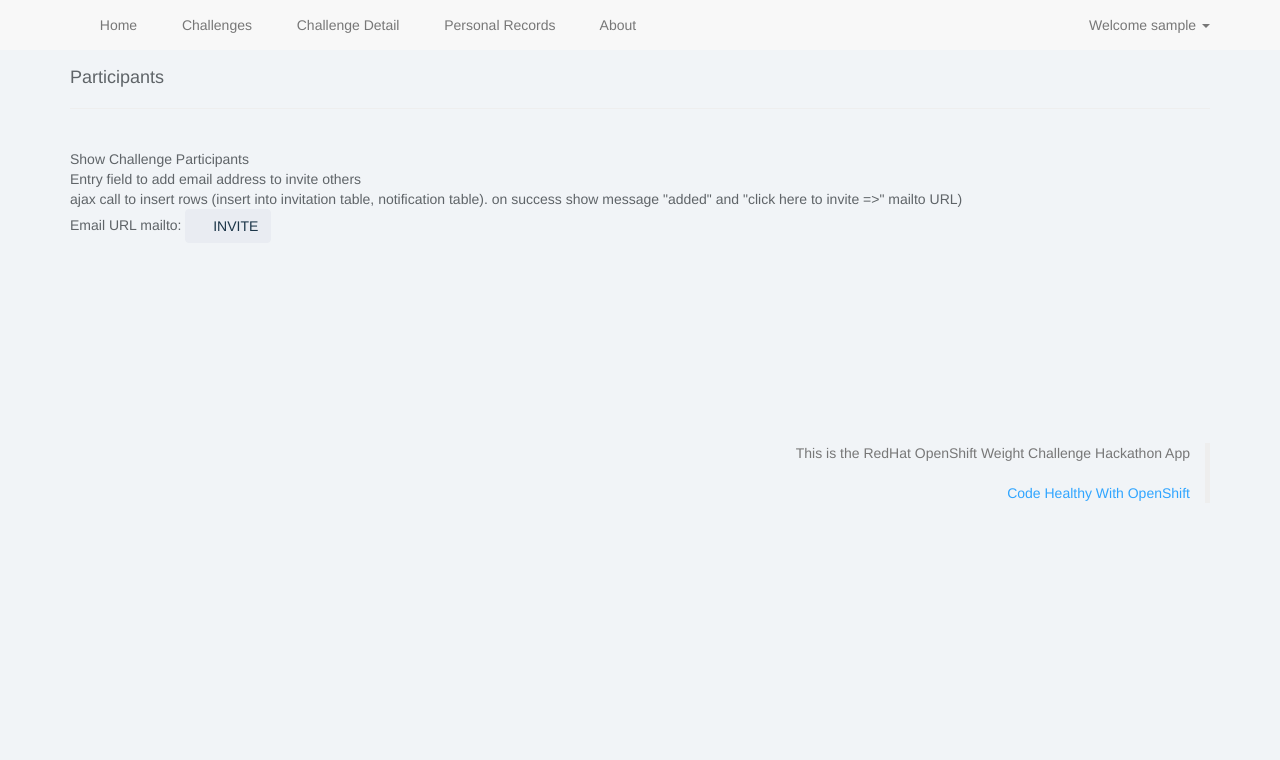
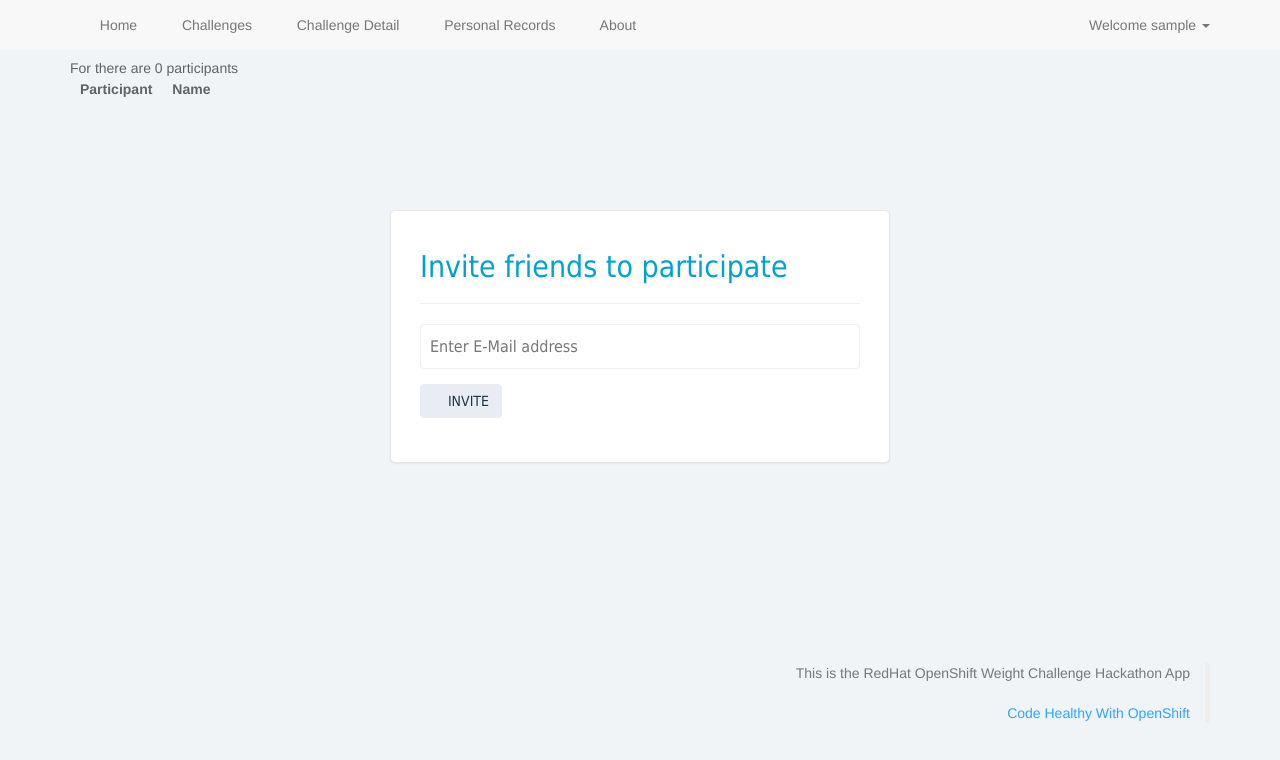
Before and after one commit to mohamadcharaf/weightchallenge, a PHP site: page /invite.php in a window 1280 px wide. Shown: the top 760 px of the page. Run offline with PHP 8.4, Linux system fonts and the light colour scheme; the visitor is signed in with stand-in values (Sample User, id 1); tables that the repository leaves empty or names only in its code hold one stand-in row (values such as "Sample post"); lists and menus that the app fills with data are empty; some web fonts are replaced.

Commit message:
Work in progress

```diff
--- a/invite.php
+++ b/invite.php
@@ -1,23 +1,138 @@
 <?php
 require_once( 'session.php' );
 require_once( 'common_top.php' );
+
+$challenge_id = (isset($_REQUEST['challenge_id'])) ? htmlspecialchars( $_REQUEST['challenge_id'] ) : -1;
+
+//QQQ verify that the present user is the one that created the challenge, otherwise silently jump to the home page
+
+if( isset( $_POST['btn-invite'] ) ){
+  $email = strip_tags( $_POST['txt_email'] );
+  if( $email == '' ){
+    $error[] = 'provide email id';
+  }
+  else if( !filter_var( $email, FILTER_VALIDATE_EMAIL ) ){
+    $error[] = 'Please enter a valid email address';
+  }
+  else{
+    try{
+      $sql_string = '
+      SELECT user_id
+        FROM wc__users
+       WHERE user_email = ":email"';
+      $stmt = $user->prepQuery( $sql_string );
+      $stmt->bindParam( ':email', $email );
+      $stmt->execute();
+      $invitee_id = $stmt->fetch( PDO::FETCH_COLUMN, 0 );
+
+      $sql_string = '
+        INSERT INTO wc__challenge_participant( fk_challenge_id, fk_user_id, start_date, end_date, challenge_type, status )
+        VALUES( :cid, :invitee_id )';
+      $stmt = $user->prepQuery( $sql_string );
+      $stmt->bindParam( ':cid', $challenge_id );
+      $stmt->bindParam( ':invitee_id', $invitee_id );
+      $stmt->execute();
+
+      $sql_string = '
+        UPDATE wc__challenge_participant main
+        INNER JOIN (
+            SELECT fk_challenge_id, count(1) c
+            FROM wc__challenge_participant
+            WHERE fk_challenge_id = :cid
+        ) counter ON main.fk_challenge_id = counter.fk_challenge_id
+        SET main.team_size = counter.c';
+      $stmt->bindParam( ':cid', $challenge_id );
+      $stmt->execute();
+
+    }
+    catch( Exception $e ){
+      // Look for the no rows found error and suggest they invite thier friend to sign up for the program
+      $error[] = 'Sorry that person is not yet participating.  Please invite them to join by clicking HERE';
+    }
+
+
+  }
+}
+
+$sql_string =  '
+SELECT challenge_name
+  FROM wc__challenges
+ WHERE challenge_id = :cid';
+$stmt = $user->prepQuery( $sql_string );
+$stmt->bindParam( ':cid', $challenge_id );
+$stmt->execute();
+$challengeName = $stmt->fetch( PDO::FETCH_COLUMN, 0 );
+
+$sql_string =  '
+SELECT user_name, user_email
+  FROM wc__users
+ WHERE user_id IN ( SELECT fk_user_id
+                      FROM wc__challenge_participant
+                     WHERE fk_challenge_id = :cid )';
+$stmt = $user->prepQuery( $sql_string );
+$stmt->bindParam( ':cid', $challenge_id );
+$stmt->execute();
+$participants = $stmt->fetchAll( PDO::FETCH_NUM );
 ?>
-<script type='text/javascript'>
-$( document ).ready( function(){
-  $( '#invite_challenge' ).unbind( 'click' ).click( function(){
-    $.post( 'invite.php' ).done( function(data){ document.write( data ); });
-  });
-});
-</script>
-<p class='h4'>Participants</p>
-<hr>
-<br>Show Challenge Participants
-<br>Entry field to add email address to invite others
-<br>ajax call to insert rows (insert into invitation table, notification table).  on success show message "added" and "click here to invite =>" mailto URL)
-<br>Email URL mailto:
-  <button type='button' name='btn-signup' class='btn btn-default' id='invite_challenge'>
-    <i class='glyphicon glyphicon-check'></i>&nbsp;INVITE
-  </button>
+
+<style>
+table.participants td, table.participants th{
+  padding: 1px 10px;
+}
+</style>
+
+For <?php echo $challengeName; ?> there are <?php echo count( $participants ); ?> participants
+<?php
+$playerNum = 0;
+if( isset( $participants ) ){
+  echo '<table class="participants" style="width: 45%;">';
+    echo "<tr><th style='width: 5%;'>Participant</th><th style='width: 95%;'>Name</th></tr>";
+  foreach( $participants as $person ){
+    $playerNum++;
+    echo "<tr><td style='text-align: right;'>{$playerNum}</td><td><a href='mailto:{$person[1]}?Subject=You have been invited to a challenge!&body=Click here to join (NEED embedded URL)'>{$person[0]}</a></td></tr>";
+  }
+  echo '</table>';
+}
+?>
+
+
+<div class='signin-form'>
+  <form method='post' class='form-signin'>
+    <h2 class='form-signin-heading'>Invite friends to participate</h2>
+    <hr />
+<?php
+if( isset( $error ) ){
+  foreach( $error as $error ){
+?>
+    <div class='alert alert-danger'>
+      <i class='glyphicon glyphicon-warning-sign'></i> &nbsp; <?php echo $error; ?> !
+    </div>
+<?php
+  }
+}
+//else if( isset( $_GET['joined'] ) ){
+?>
+<!--
+    <div class='alert alert-info'>
+      Successfully added to the challenge.
+    </div> -->
+<?php
+//}
+?>
+
+
+    <div class='form-group'>
+      <input type='text' class='form-control' name='txt_email' placeholder='Enter E-Mail address' value='<?php if(isset($error)){echo $email;}?>' />
+    </div>
+    <div class='form-group'>
+      <input type='hidden' name='challenge_id' value='<?php echo $challenge_id;?>'>
+      <button type='submit' name='btn-invite' class='btn btn-default' id='invite_challenge'>
+        <i class='glyphicon glyphicon-check'></i>&nbsp;INVITE
+      </button>
+    </div>
+  </form>
+</div>
+
 
 <?php
 require_once( 'common_bottom.php' );
```
